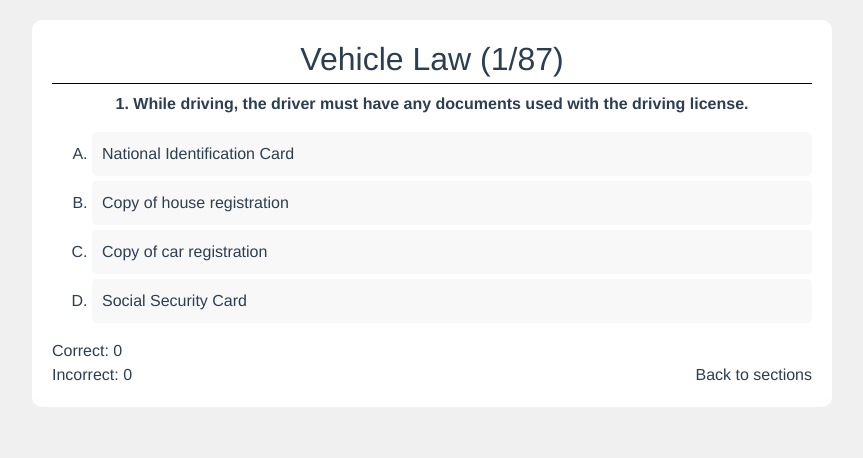
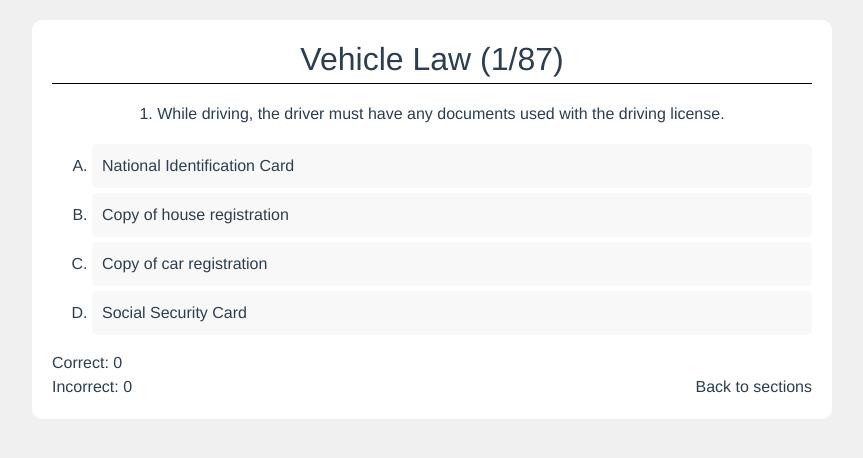
Before and after one commit to eNzyOfficial/thai-driving-quiz, a Vue app: page / in a window 1280 px wide. Both pictures are taken after a click on the link "Vehicle Law". Shown: the top 458 px of the page, without its empty margins (208-1071 px from the left). Built offline with nearby package versions, Linux system fonts and the light colour scheme.

Commit message:
More styling

```diff
--- a/src/App.vue
+++ b/src/App.vue
@@ -25,9 +25,7 @@
           <div v-else>
             <h2>{{ currentSectionTitle }} ({{ this.currentQuestionIndex + 1}}/{{ this.currentSectionQuestions.length }})</h2>
 
-            <p>
-              <strong>{{ currentQuestion }}</strong>
-            </p>
+            <h6>{{ currentQuestion }}</h6>
 
             <img v-if="currentImage" :src="currentImage" class="img-fluid" />
 
@@ -38,12 +36,13 @@
             </ol>
 
             <div v-if="showAnswer">
-              <p>
+              <p class="correct-answer">
                 <strong>{{ currentCorrectAnswerText }}</strong>
               </p>
+
               <a
                 href="#"
-                class="btn btn-success"
+                class="btn btn-secondary"
                 @click.prevent="nextQuestion()"
                 style="margin-bottom:40px;"
               >Next Question</a>
@@ -209,6 +208,10 @@ h2 {
   padding-bottom: 5px;
 }
 
+h6 {
+  margin: 20px 0;
+}
+
 .box {
   background: white;
   border-radius: 10px;
@@ -239,4 +242,12 @@ li a:hover {
   background: #a0a0a0;
   color: white;
 }
+
+.correct-answer {
+  background: #f87070;
+  color: white;
+  padding: 10px;
+  font-size: 14px;
+  margin-bottom:10px;
+}
 </style>
```
